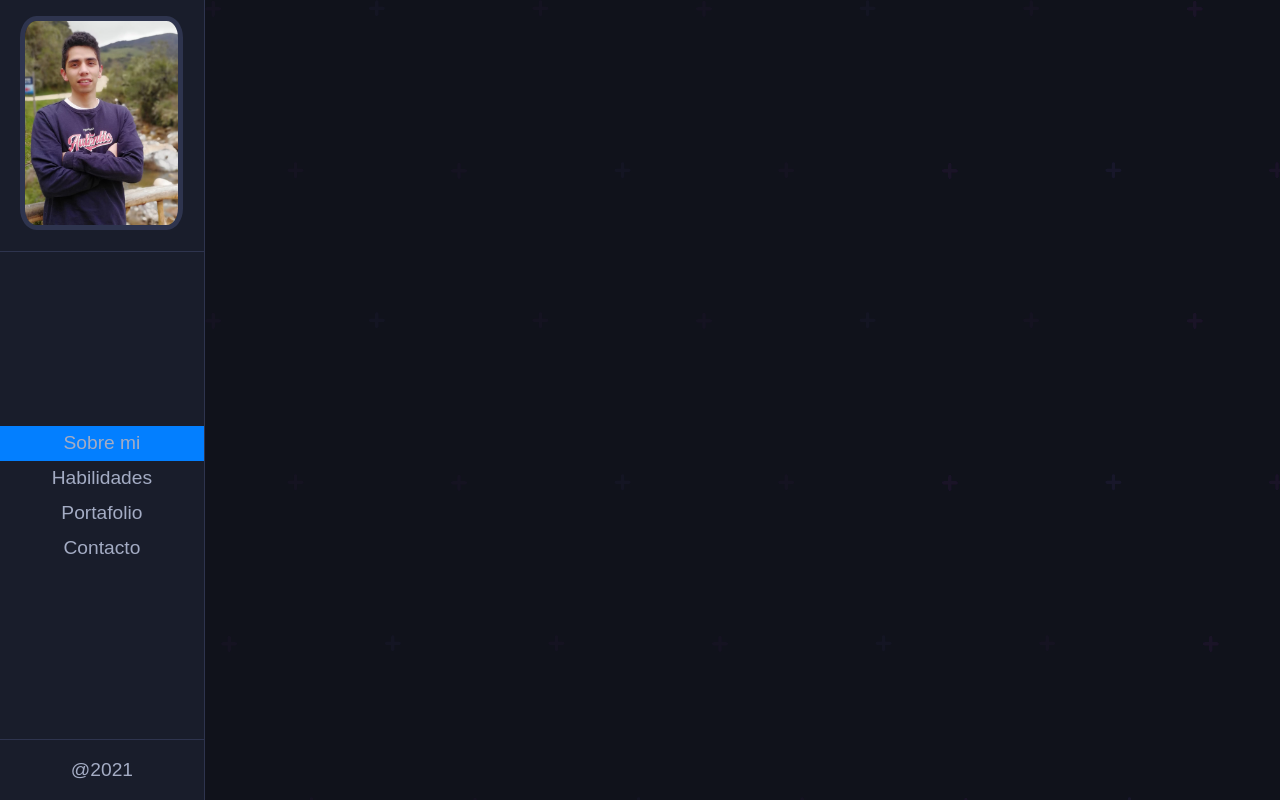
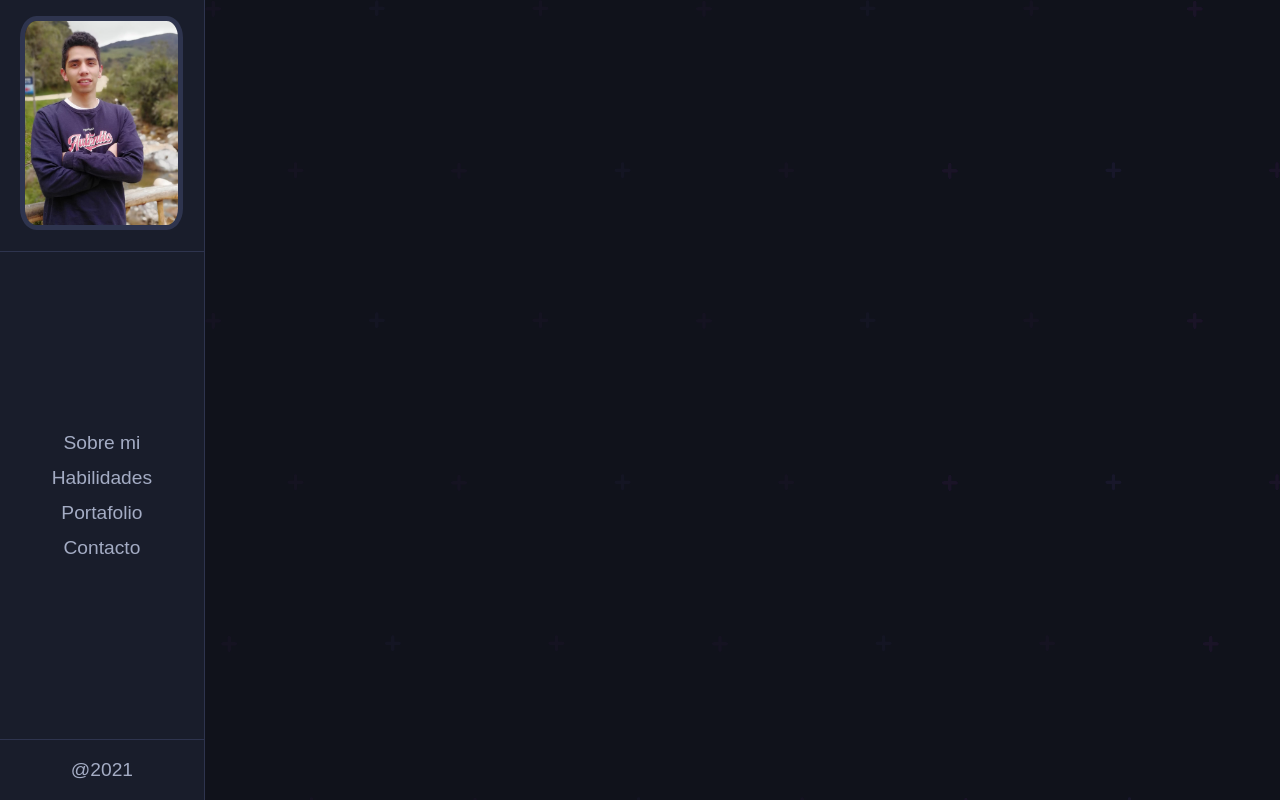
Before and after one commit to andresdias24/my-portfolio, a React (Create React App) app: page / in a window 1280 px wide. Built offline with nearby package versions, Linux system fonts and the light colour scheme.

Commit message:
refactor

```diff
--- a/src/Components/NavBar.js
+++ b/src/Components/NavBar.js
@@ -12,7 +12,7 @@ function Navbar() {
 
                 <ul className="nav-items">
                     <li className="nav-item">
-                        <NavLink to="/" exact activeClassName="active">
+                        <NavLink to="/home" exact activeClassName="active">
                             Sobre mi
                         </NavLink>
                     </li>
--- a/src/Components/allBlogs.js
+++ b/src/Components/allBlogs.js
@@ -15,16 +15,16 @@ const blogs = [
         id: 2,
         image: blog2,
         title: 'Single Page Aplication',
-        link: 'https://pabon-app.herokuapp.com/#/about',
+        link: 'https://github.com/andresdias24/nuxtE-commerce',
     },
     {
-        id: 1,
+        id: 3,
         image: blog1,
         title: 'Code my portfolio',
         link: 'https://github.com/andresdias24/my-portfolio',
     },
     {
-        id: 2,
+        id: 4,
         image: blog2,
         title: 'Single Page Aplication',
         link: 'https://pabon-app.herokuapp.com/#/about',
```
